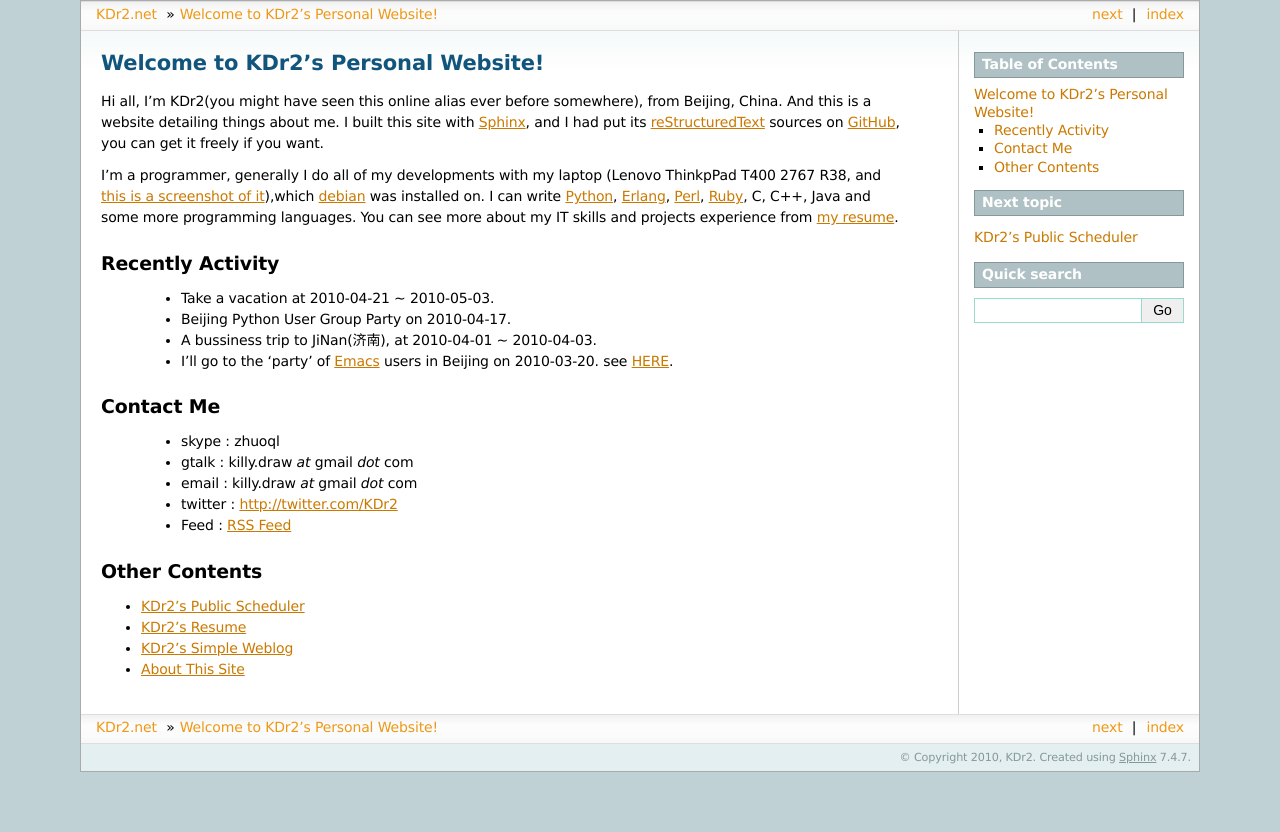
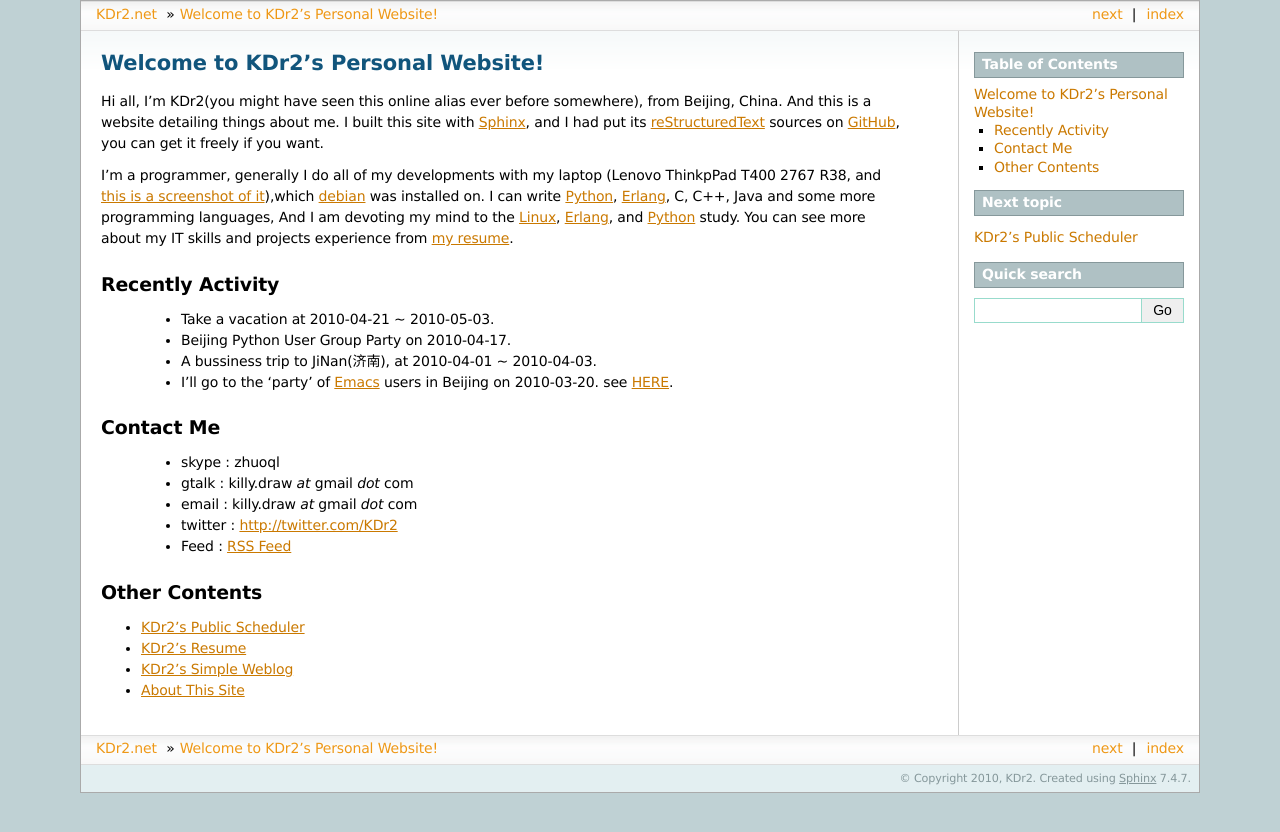
Before and after one commit to KDr2/kdr2.net, a Sphinx documentation site: the page built from source/index.rst, in a window 1280 px wide. Shown: the top 832 px of the page. Built offline with Sphinx 7.4.7, drawn with Linux system fonts in a browser that asks for light colours.

Commit message:
index update

```diff
--- a/source/about.rst
+++ b/source/about.rst
@@ -23,8 +23,9 @@ Changelog of this site
 
 You can subscribe the |rss|_ of this site to watch its changelog.
 
+- 2010-09-19 change django_ to plylons_
 - 2010-02-28 add rss feed.
-- 2010-02-04 add comments service based on pylons_ and Ajax.
+- 2010-02-04 add comments service based on django_ and Ajax.
 - 2010-02-04 remove the blog based on |wordpress|_.
 - 2010-01-31 built the first version with |sphinx|_.
 
--- a/source/include/glossary.rst
+++ b/source/include/glossary.rst
@@ -47,3 +47,6 @@
 
 .. |ruby| replace:: Ruby
 .. _ruby: http://www.ruby-lang.org
+
+.. |linux| replace:: Linux
+.. _linux: http://www.kernel.org
--- a/source/index.rst
+++ b/source/index.rst
@@ -16,10 +16,10 @@ things about me. I built this site with |sphinx|_, and I had put its
 I'm a programmer, generally I do all of my developments with my laptop
 (Lenovo ThinkpPad T400 2767 R38, and `this is a screenshot of it
 <https://dl.dropbox.com/u/3039119/screenshot/screenshot-pub.png>`_),which
-debian_ was installed on. I can write |python|_, |erlang|_, |perl|_,
-|ruby|_, C, C++, Java and some more programming languages. You can see
-more about my IT skills and projects experience from :ref:`my resume
-<resume>`.
+debian_ was installed on. I can write |python|_, |erlang|_, C, C++,
+Java and some more programming languages, And I am devoting my mind to
+the |linux|_, |erlang|_, and |python|_ study. You can see more about
+my IT skills and projects experience from :ref:`my resume <resume>`.
 
 
 Recently Activity
@@ -30,15 +30,6 @@ Recently Activity
  - I'll go to the 'party' of |emacs|_ users in Beijing on
    2010-03-20. see `HERE
    <http://www.newsmth.net/bbscon.php?bid=573&id=86230>`_.
-
-.. Plan of the year 2010
-   ~~~~~~~~~~~~~~~~~~~~~~
-   - Improve my poor English.
-   - Plant peanuts with |my wife|_ and my parents at my hometown(Where I
-   was born) in the coming spring.
-   - A journey to New Zealand/Australia at the end of the fall(the start
-   of next spring at the Southern Hemisphere). Or to North America at
-   the summer.
 
 
 Contact Me
```
